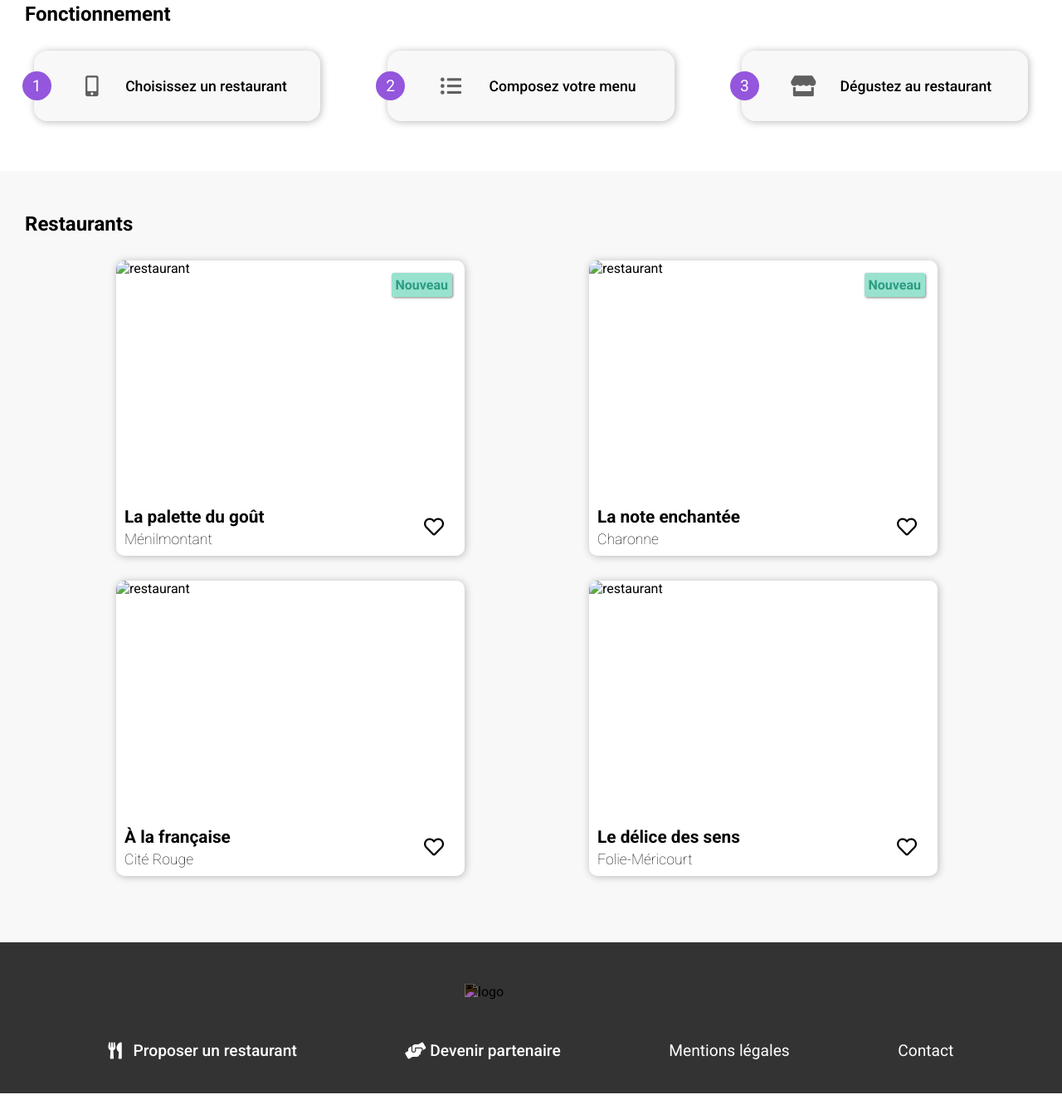
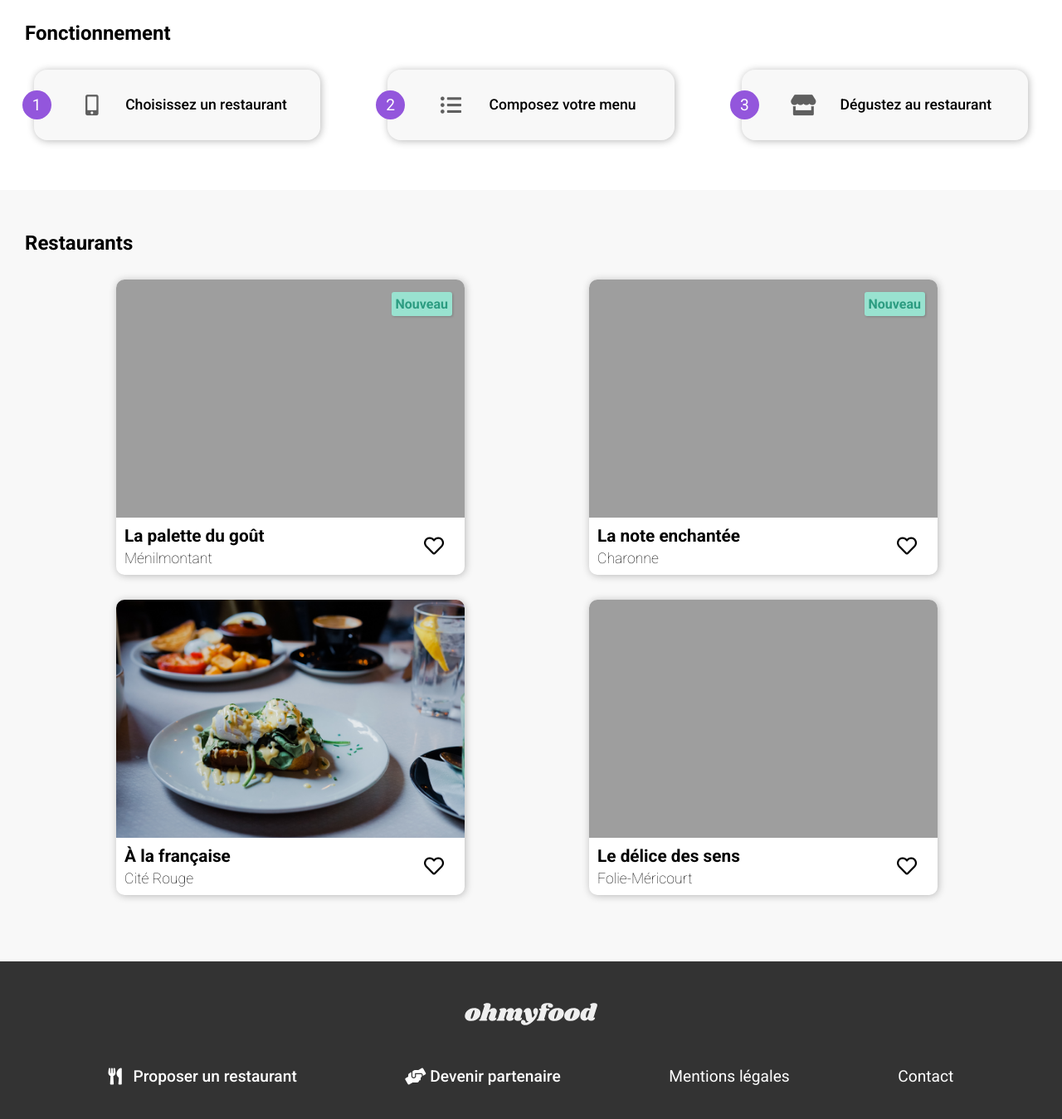
Before and after one commit to TonyW-Hub/AW_OhMyFood, a website: page index.html in a window 1280 px wide. Shown: the part 439-1788 px from the top of the page at 83% size. Before the commit the page ends 1757 px from the top, so only its background shows below. Drawn offline with Linux system fonts and the light colour scheme; the site is published under a folder, as on GitHub Pages, so addresses that start at the root find nothing; a web font is replaced by a local one.

Commit message:
GitHub Pages correction 2

```diff
--- a/index.html
+++ b/index.html
@@ -25,7 +25,7 @@
     </div>
     <div class="container">
         <header class="header">
-            <img src="/maquettes Ohmyfood/images/logo/ohmyfood@2x.svg" alt="logo">
+            <img src="Maquettes Ohmyfood/images/logo/ohmyfood@2x.svg" alt="logo">
         </header>
 
 
@@ -68,26 +68,26 @@
             <h1>Restaurants</h1>
             <a href="/html/menu1.html" class="restaurants__card">
                 <div class="new"><span>Nouveau</span></div>
-                <img src="/Maquettes Ohmyfood/images/restaurants/jay-wennington-N_Y88TWmGwA-unsplash.jpg" alt="restaurant">
+                <img src="Maquettes Ohmyfood/images/restaurants/jay-wennington-N_Y88TWmGwA-unsplash.jpg" alt="restaurant">
                 <h2>La palette du goût</h2>
                 <p>Ménilmontant</p>
                 <i class="far fa-heart"></i>
             </a>
             <a href="/html/menu2.html" class="restaurants__card">
                 <div class="new"><span>Nouveau</span></div>
-                <img src="/Maquettes Ohmyfood/images/restaurants/stil-u2Lp8tXIcjw-unsplash.jpg" alt="restaurant">
+                <img src="Maquettes Ohmyfood/images/restaurants/stil-u2Lp8tXIcjw-unsplash.jpg" alt="restaurant">
                 <h2>La note enchantée</h2>
                 <p>Charonne</p>
                 <i class="far fa-heart"></i>
             </a>
             <a href="/html/menu3.html" class="restaurants__card">
-                <img src="/Maquettes Ohmyfood/images/restaurants/toa-heftiba-DQKerTsQwi0-unsplash.jpg" alt="restaurant">
+                <img src="Maquettes Ohmyfood/images/restaurants/toa-heftiba-DQKerTsQwi0-unsplash.jpg" alt="restaurant">
                 <h2>À la française</h2>
                 <p>Cité Rouge</p>
                 <i class="far fa-heart"></i>
             </a>
             <a href="/html/menu4.html" class="restaurants__card">
-                <img src="/Maquettes Ohmyfood/images/restaurants/louis-hansel-shotsoflouis-qNBGVyOCY8Q-unsplash.jpg" alt="restaurant">
+                <img src="Maquettes Ohmyfood/images/restaurants/louis-hansel-shotsoflouis-qNBGVyOCY8Q-unsplash.jpg" alt="restaurant">
                 <h2>Le délice des sens</h2>
                 <p>Folie-Méricourt</p>
                 <i class="far fa-heart"></i>
@@ -95,7 +95,7 @@
         </section>
 
         <footer class="footer">
-            <img src="/maquettes Ohmyfood/images/logo/ohmyfood@2x.svg" alt="logo">
+            <img src="Maquettes Ohmyfood/images/logo/ohmyfood@2x.svg" alt="logo">
             <ul>
                 <li class="bold"><i class="fas fa-utensils fa-fw"></i>Proposer un restaurant</li>
                 <li class="bold"><i class="fas fa-hands-helping fa-fw"></i>Devenir partenaire</li>
```
